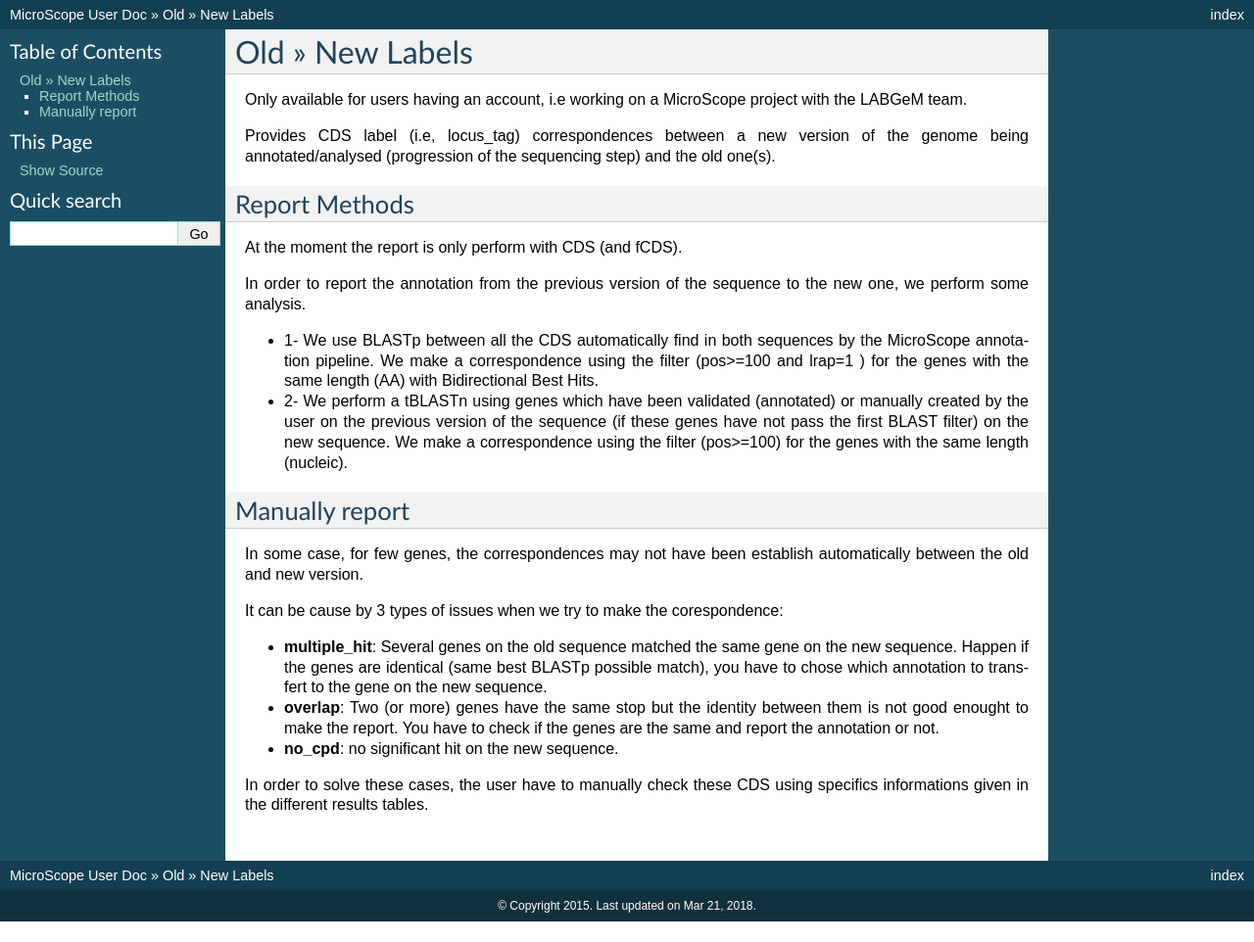
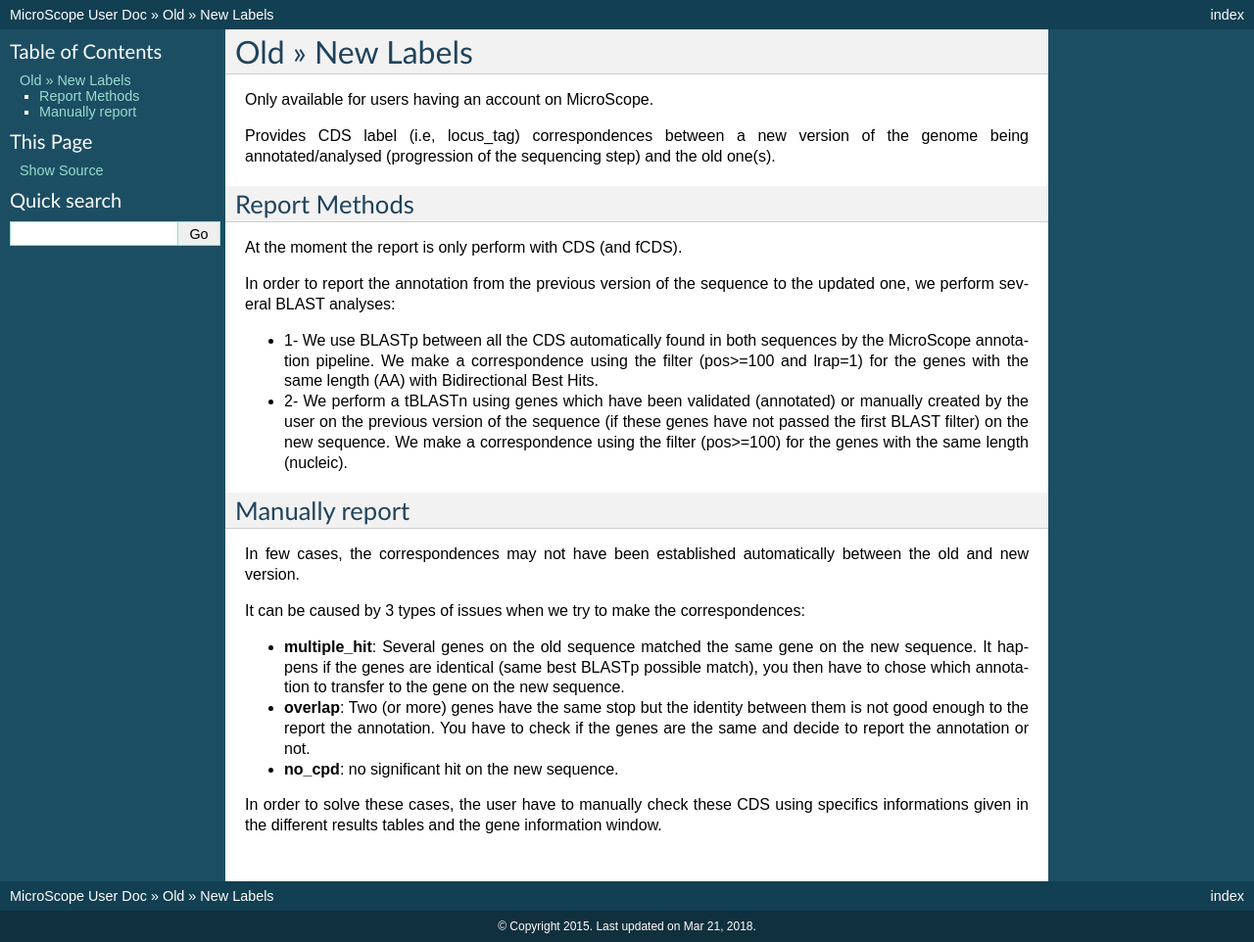
Before and after one commit to labgem/microscope-user-doc, a Sphinx documentation site: the page built from docs/content/mage/labelCPDOldNew..rst, in a window 1280 px wide. Shown: the whole page at 98% size. Built offline with Sphinx 7.4.7, drawn with Linux system fonts in a browser that asks for light colours; formulas are drawn with MathJax 3; pages that are not in the unit, such as notebooks, are missing from menus; before the commit the page ends 941 px from its top, so only the background shows below that.

Commit message:
Update labelCPDOldNew..rst

```diff
--- a/docs/content/mage/labelCPDOldNew..rst
+++ b/docs/content/mage/labelCPDOldNew..rst
@@ -2,7 +2,7 @@
 Old » New Labels
 ################
 
-Only available for users having an account, i.e working on a MicroScope project with the LABGeM team.
+Only available for users having an account on MicroScope.
 
 Provides CDS label (i.e, locus_tag) correspondences between a new version of the genome being annotated/analysed (progression of the sequencing step) and the old one(s).
 
@@ -11,23 +11,22 @@ Report Methods
 =================================
 At the moment the report is only perform with CDS (and fCDS).
 
-In order to report the annotation from the previous version of the sequence to the new one, we perform some analysis.
+In order to report the annotation from the previous version of the sequence to the updated one, we perform several BLAST analyses:
 
-* 1- We use BLASTp between all the CDS automatically find in both sequences by the MicroScope annotation pipeline. We make a correspondence using the filter (pos>=100 and lrap=1 ) for the genes with the same length (AA) with Bidirectional Best Hits.
-* 2- We perform a tBLASTn using genes which have been validated (annotated) or manually created by the user on the previous version of the sequence (if these genes have not pass the first BLAST filter) on the new sequence. We make a correspondence using the filter (pos>=100) for the genes with the same length (nucleic).
+* 1- We use BLASTp between all the CDS automatically found in both sequences by the MicroScope annotation pipeline. We make a correspondence using the filter (pos>=100 and lrap=1) for the genes with the same length (AA) with Bidirectional Best Hits.
+* 2- We perform a tBLASTn using genes which have been validated (annotated) or manually created by the user on the previous version of the sequence (if these genes have not passed the first BLAST filter) on the new sequence. We make a correspondence using the filter (pos>=100) for the genes with the same length (nucleic).
 
 
 =================================
 Manually report
 =================================
 
-In some case, for few genes, the correspondences may not have been establish automatically between the old and new version.
+In few cases, the correspondences may not have been established automatically between the old and new version.
 
+It can be caused by 3 types of issues when we try to make the correspondences:
 
-It can be cause by 3 types of issues when we try to make the corespondence:
-
-* **multiple_hit**: Several genes on the old sequence matched the same gene on the new sequence. Happen if the genes are identical (same best BLASTp possible match), you have to chose which annotation to transfert to the gene on the new sequence.
-* **overlap**: Two (or more) genes have the same stop but the identity between them is not good enought to make the report. You have to check if the genes are the same and report the annotation or not.
+* **multiple_hit**: Several genes on the old sequence matched the same gene on the new sequence. It happens if the genes are identical (same best BLASTp possible match), you then have to chose which annotation to transfer to the gene on the new sequence.
+* **overlap**: Two (or more) genes have the same stop but the identity between them is not good enough to the report the annotation. You have to check if the genes are the same and decide to report the annotation or not.
 * **no_cpd**: no significant hit on the new sequence.
 
-In order to solve these cases, the user have to manually check these CDS using specifics informations given in the different results tables.
+In order to solve these cases, the user have to manually check these CDS using specifics informations given in the different results tables and the gene information window.
```
